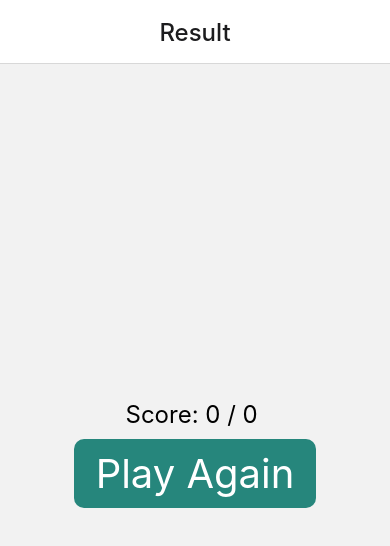
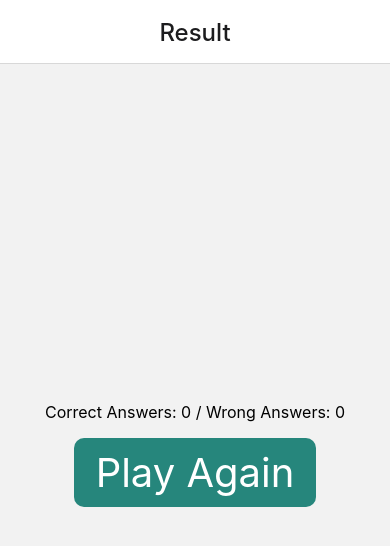
Before and after one commit to temreyildirim8/TriviaAppExpo, a React Native app: screen /ResultScreen in a window 390 px wide. Shown: the top 546 px of the page. Built offline with nearby package versions, Linux system fonts and the light colour scheme.

Commit message:
fix: show wrong answers exactly

```diff
--- a/src/screens/ResultScreen.tsx
+++ b/src/screens/ResultScreen.tsx
@@ -32,7 +32,7 @@ const ResultScreen: React.FC = () => {
   return (
     <View style={styles.container}>
       <Text style={styles.score}>
-        Score: {correctAnswers} / {questions.length}{" "}
+        Correct Answers: {correctAnswers} / Wrong Answers: {questions.length - correctAnswers}
       </Text>
       <Button text="Play Again" onPress={() => handlePlayAgain()} />
     </View>
@@ -47,8 +47,8 @@ const styles = StyleSheet.create({
     padding: 16,
   },
   score: {
-    fontSize: 24,
-    marginBottom: 10,
+    fontSize: 16,
+    marginBottom: 16,
   },
 });
 
```
